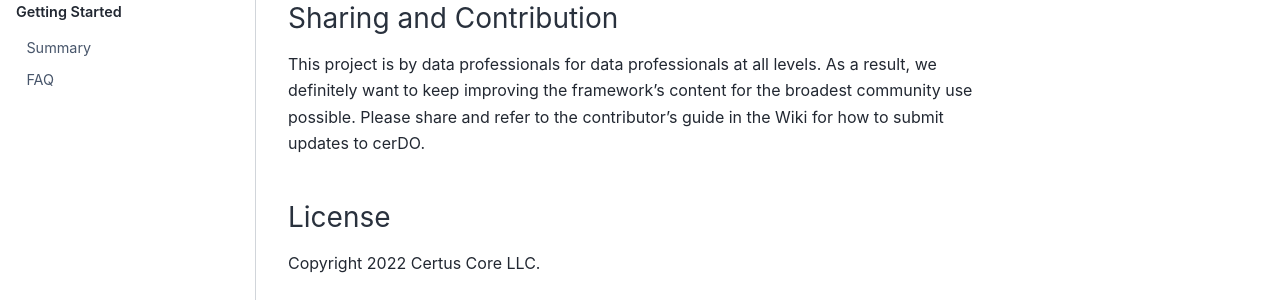
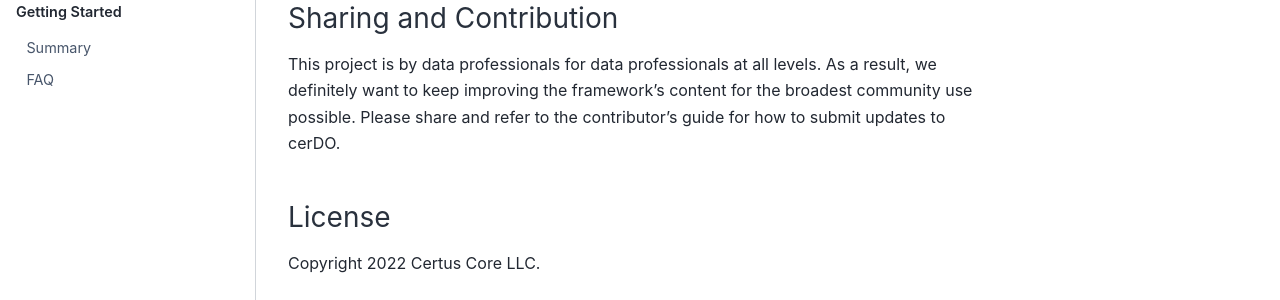
Before and after one commit to CertusGroup/cerdo, a Sphinx documentation site: the page built from docs/source/index.md, in a window 1280 px wide. Shown: the part 284-584 px from the top of the page. Built offline with Sphinx 7.4.7 and the Sphinx Book theme 1.1.4, drawn with Linux system fonts in a browser that asks for light colours.

Commit message:
index - minor edit

```diff
--- a/docs/source/index.md
+++ b/docs/source/index.md
@@ -6,7 +6,7 @@ Release v0.1.0
 
 ### Sharing and Contribution
 
-This project is by data professionals for data professionals at all levels. As a result, we definitely want to keep improving the framework's content for the broadest community use possible. Please share and refer to the contributor's guide in the Wiki for how to submit updates to cerDO.
+This project is by data professionals for data professionals at all levels. As a result, we definitely want to keep improving the framework's content for the broadest community use possible. Please share and refer to the contributor's guide for how to submit updates to cerDO.
 
 ### License
 
```
